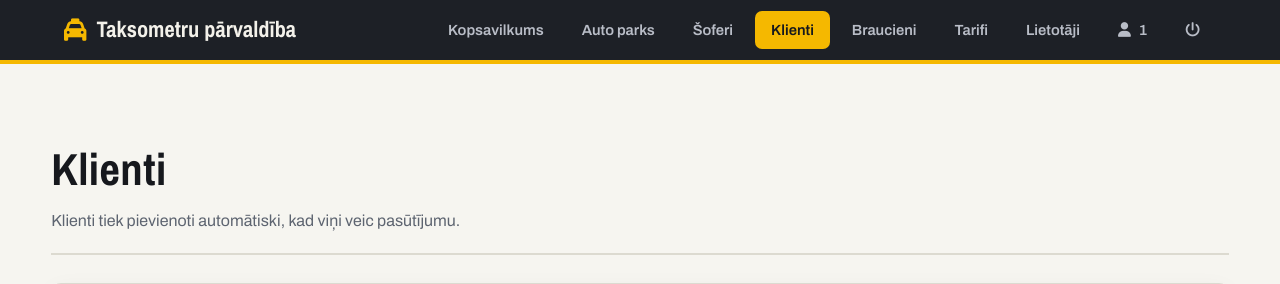
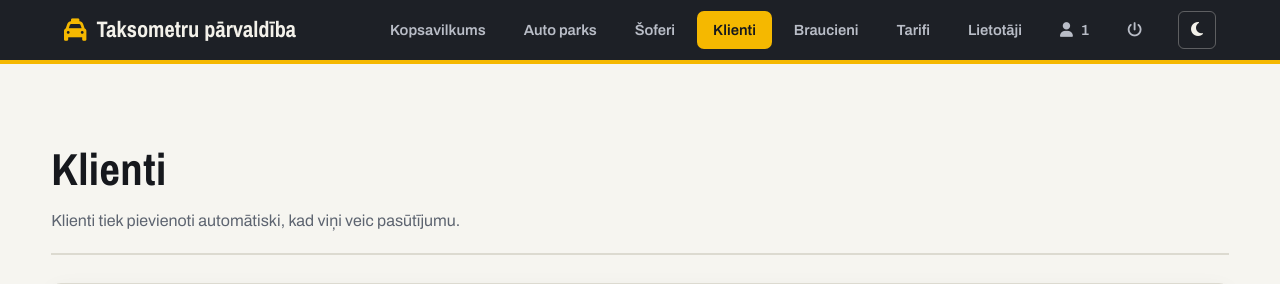
Before and after one commit to gshantop/liepajas_taksometrs, a PHP site: page /admin/klienti.php in a window 1280 px wide. Shown: the top 284 px of the page. Run offline with PHP 8.4, Linux system fonts and the light colour scheme; the visitor is signed in with stand-in values (Sample User, id 1); data comes from the database, SQL or seed files in the repository.

Commit message:
Uztaisiju tumšo režīmu admin sadaļā

```diff
--- a/admin/header.php
+++ b/admin/header.php
@@ -9,14 +9,25 @@ if (!isset($_SESSION["lietotajvards_GSHT"])) {
 $page = basename($_SERVER["PHP_SELF"]);
 ?>
 <!DOCTYPE html>
-<html lang="lv" class="admin-dashboard">
+<html lang="lv" class="admin-dashboard" data-theme="light">
 <head>
     <meta charset="UTF-8">
     <meta name="viewport" content="width=device-width, initial-scale=1.0">
     <title>Taksometru pārvaldības sistēma</title>
 
+    <!-- Tēma tiek uzstādīta pirms lapas zīmēšanas, lai nebūtu mirgošanas -->
+    <script>
+        (function () {
+            try {
+                var t = localStorage.getItem('taxi-theme');
+                if (!t) t = matchMedia('(prefers-color-scheme: dark)').matches ? 'dark' : 'light';
+                document.documentElement.setAttribute('data-theme', t);
+            } catch (e) {}
+        })();
+    </script>
+
     <!-- style.css atrodas saknes mapē, nevis admin mapē -->
-    <link rel="stylesheet" href="../style.css?v=4">
+    <link rel="stylesheet" href="../style.css?v=5">
 
     <!-- Fonti, kurus izmanto style.css -->
     <link rel="preconnect" href="https://fonts.googleapis.com">
@@ -30,11 +41,6 @@ $page = basename($_SERVER["PHP_SELF"]);
             <i class="fa-solid fa-taxi"></i> Taksometru pārvaldība
         </a>
 
-        <!-- Hamburgera poga (redzama tikai šaurā ekrānā) -->
-        <button type="button" class="icon-btn" id="burger" aria-label="Izvēlne" aria-expanded="false" aria-controls="admin-nav">
-            <i class="fa-solid fa-bars"></i>
-        </button>
-
         <nav id="admin-nav">
             <a href="main.php" class="btn <?= $page == 'main.php' ? 'active' : '' ?>">Kopsavilkums</a>
             <a href="autoparks.php" class="btn <?= $page == 'autoparks.php' ? 'active' : '' ?>">Auto parks</a>
@@ -46,19 +52,43 @@ $page = basename($_SERVER["PHP_SELF"]);
             <a href="#" class="btn"><i class="fa-solid fa-user"></i> <?= htmlspecialchars($_SESSION["lietotajvards_GSHT"]) ?></a>
             <a href="logout.php" class="btn" aria-label="Iziet"><i class="fas fa-power-off"></i><span class="mob-only"> Iziet</span></a>
         </nav>
+
+        <!-- Krāsu režīms un hamburgers -->
+        <div class="header-tools">
+            <button type="button" class="icon-btn" id="theme" aria-label="Mainīt krāsu režīmu" title="Gaišais / tumšais režīms">
+                <i class="fa-solid fa-moon"></i>
+            </button>
+            <button type="button" class="icon-btn" id="burger" aria-label="Izvēlne" aria-expanded="false" aria-controls="admin-nav">
+                <i class="fa-solid fa-bars"></i>
+            </button>
+        </div>
     </header>
 
     <script>
         (function () {
-            const burger = document.querySelector('#burger')
-            const nav = document.querySelector('#admin-nav')
+            var root = document.documentElement;
+            var themeBtn = document.getElementById('theme');
 
-            burger.addEventListener('click', () => {
-                const open = nav.classList.toggle('open')
-                burger.setAttribute('aria-expanded', open)
-                burger.querySelector('i').className = open ? 'fa-solid fa-xmark' : 'fa-solid fa-bars'
-            })
-        })()
+            function apply(t) {
+                root.setAttribute('data-theme', t);
+                themeBtn.innerHTML = t === 'dark' ? '<i class="fa-solid fa-sun"></i>' : '<i class="fa-solid fa-moon"></i>';
+                try { localStorage.setItem('taxi-theme', t); } catch (e) {}
+            }
+
+            themeBtn.addEventListener('click', function () {
+                apply(root.getAttribute('data-theme') === 'dark' ? 'light' : 'dark');
+            });
+            apply(root.getAttribute('data-theme'));
+
+            var burger = document.getElementById('burger');
+            var nav = document.getElementById('admin-nav');
+
+            burger.addEventListener('click', function () {
+                var open = nav.classList.toggle('open');
+                burger.setAttribute('aria-expanded', open);
+                burger.querySelector('i').className = open ? 'fa-solid fa-xmark' : 'fa-solid fa-bars';
+            });
+        })();
     </script>
 
     <main>
--- a/style.css
+++ b/style.css
@@ -981,6 +981,18 @@ textarea:focus {
     display: none;
 }
 
+.header-tools {
+    display: flex;
+    align-items: center;
+    gap: 8px;
+    order: 2;
+}
+
+header nav {
+    order: 1;
+    margin-left: auto;
+}
+
 /* ---------- Kājene ---------- */
 footer {
     background: var(--surface);
@@ -1033,6 +1045,8 @@ footer.site {
         width: 100%;
         gap: 4px;
         padding-bottom: 8px;
+        order: 3;
+        margin-left: 0;
     }
 
     header nav.open {
```
